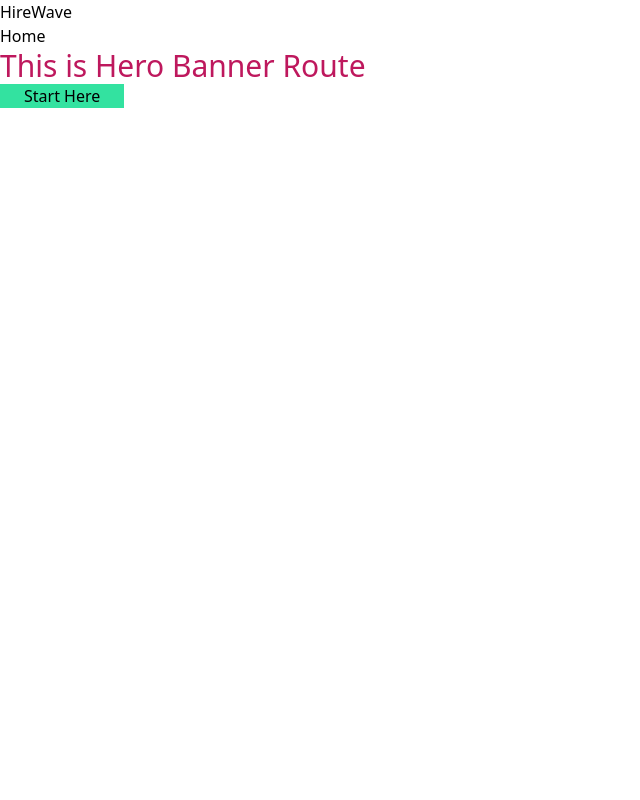
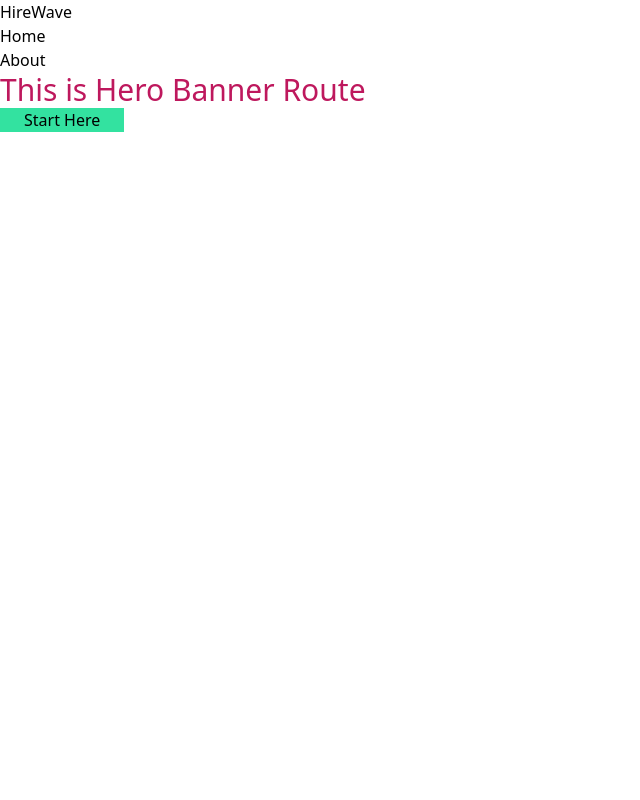
Before and after one commit to ProgrammerShipon/HireWave-Client, a React (Vite) app: page / in a window 1280 px wide. Shown: the top 800 px of the page, without its empty margins (0-640 px from the left). Built offline with nearby package versions, Linux system fonts and the light colour scheme.

Commit message:
Nav item added

```diff
--- a/src/Shared/Navbar.jsx
+++ b/src/Shared/Navbar.jsx
@@ -12,6 +12,9 @@ const Navbar = () => {
           <li>
             <NavLink to="/"> Home </NavLink>
           </li>
+          <li>
+            <NavLink to="/"> About </NavLink>
+          </li>
         </ul>
       </nav>
     </div>
```
